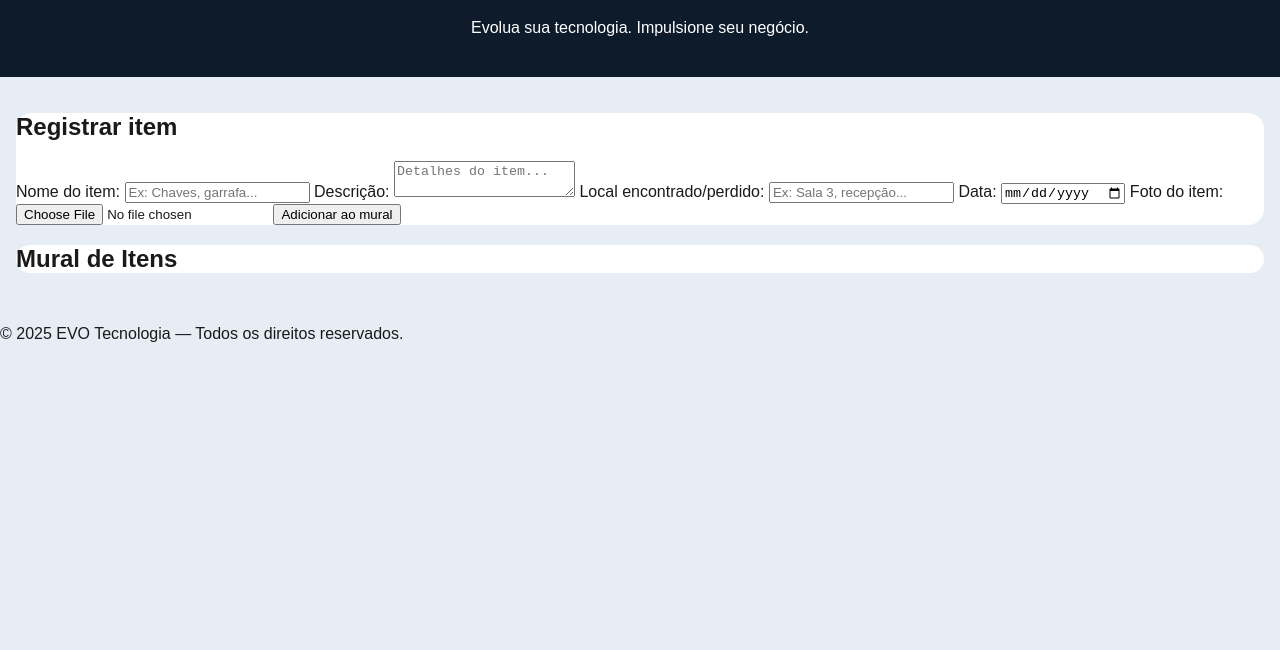
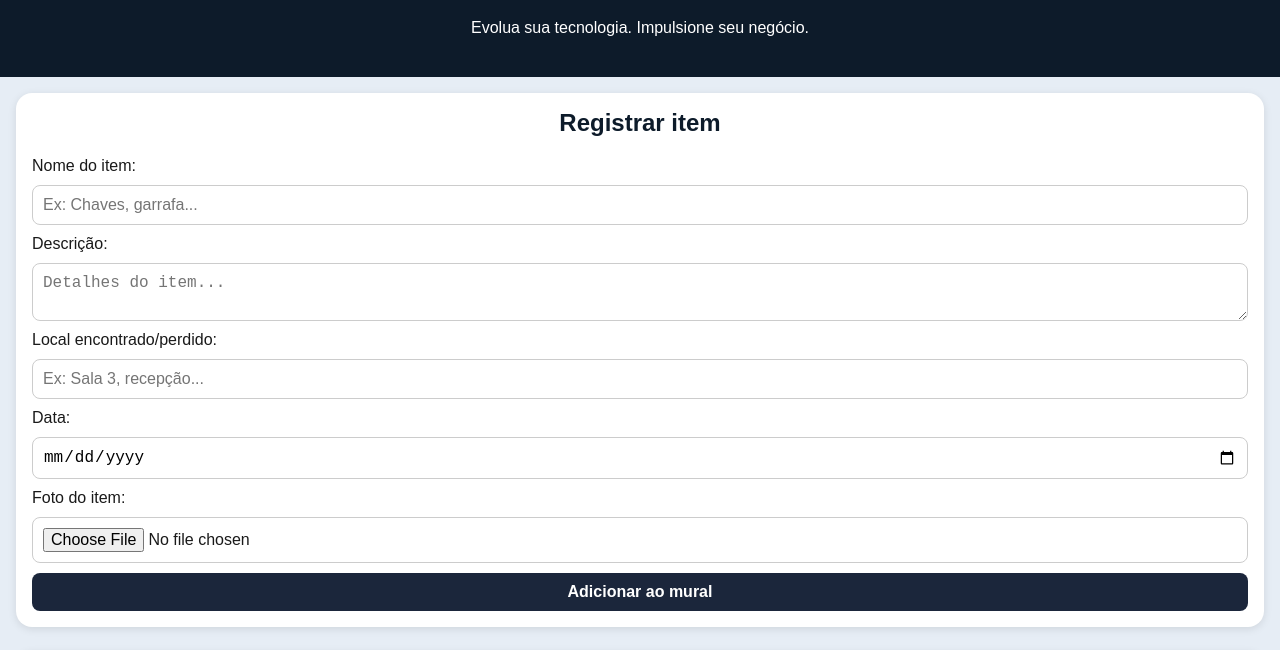
Before and after one commit to evotecno/achados-e-perdidos, a plain HTML site: page index.html in a window 1280 px wide. Shown: the part 145-795 px from the top of the page. Drawn offline with Linux system fonts and the light colour scheme.

Commit message:
Enhance styles with box-shadow and layout adjustments

```diff
--- a/styles.css
+++ b/styles.css
@@ -25,4 +25,67 @@ main {
 
 section {
   background: white;
-  border-radius: 16px
+  border-radius: 16px;
+  box-shadow: 0 2px 8px rgba(0,0,0,0.1);
+  margin-bottom: 1.5rem;
+  padding: 1rem;
+}
+
+h2 {
+  color: #0d1b2a;
+  text-align: center;
+  margin-top: 0;
+}
+
+form {
+  display: flex;
+  flex-direction: column;
+  gap: 10px;
+}
+
+input, textarea, button {
+  padding: 10px;
+  border-radius: 8px;
+  border: 1px solid #ccc;
+  font-size: 1rem;
+}
+
+button {
+  background-color: #1b263b;
+  color: white;
+  font-weight: bold;
+  border: none;
+  cursor: pointer;
+  transition: 0.3s;
+}
+
+button:hover {
+  background-color: #415a77;
+}
+
+#itemsGallery {
+  display: grid;
+  grid-template-columns: repeat(auto-fill, minmax(180px, 1fr));
+  gap: 1rem;
+}
+
+.item-card {
+  background: #f9fafb;
+  border-radius: 12px;
+  box-shadow: 0 2px 6px rgba(0,0,0,0.1);
+  padding: 0.5rem;
+  text-align: center;
+}
+
+.item-card img {
+  width: 100%;
+  border-radius: 8px;
+}
+
+footer {
+  text-align: center;
+  padding: 1rem;
+  background-color: #0d1b2a;
+  color: white;
+  font-size: 0.9rem;
+}
```
